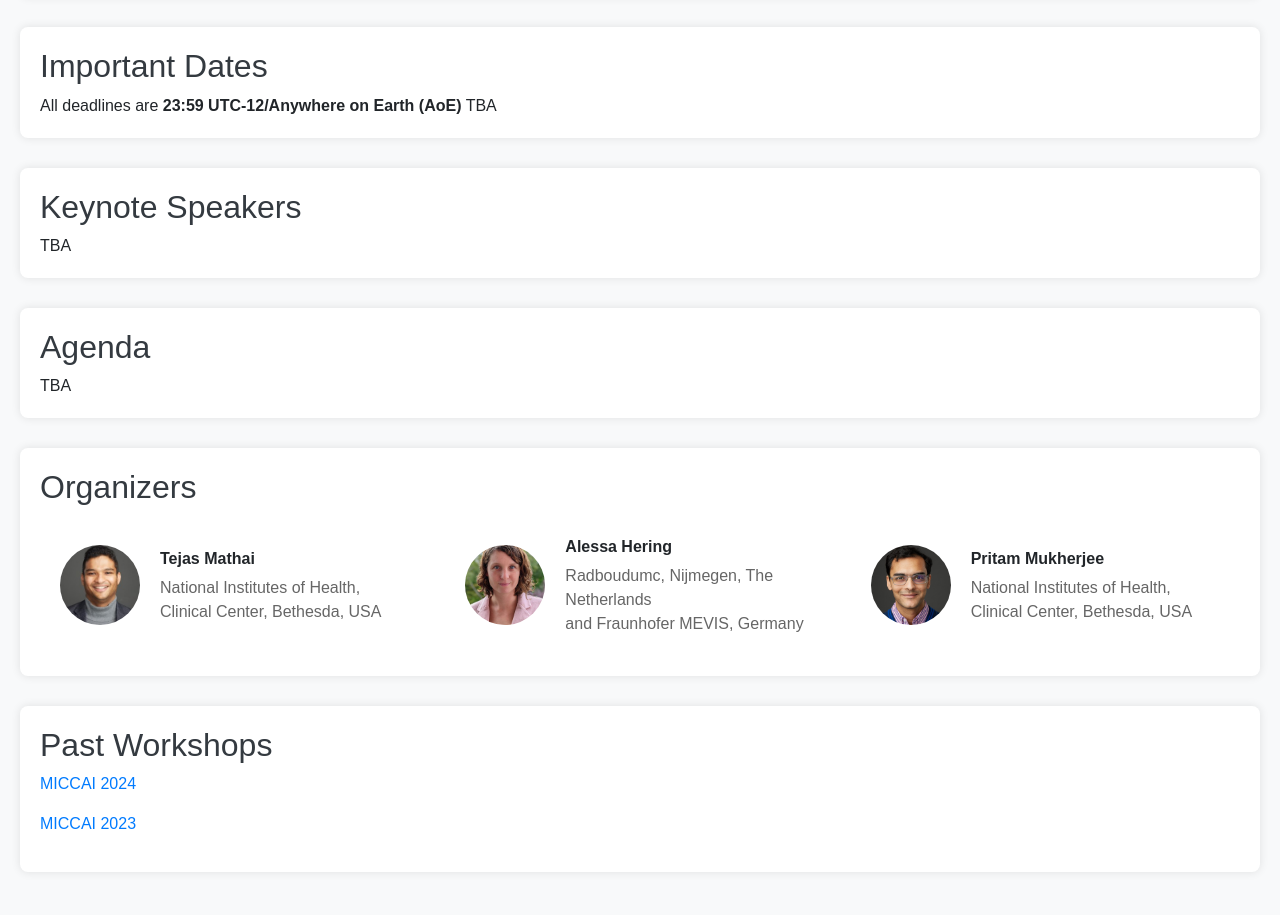
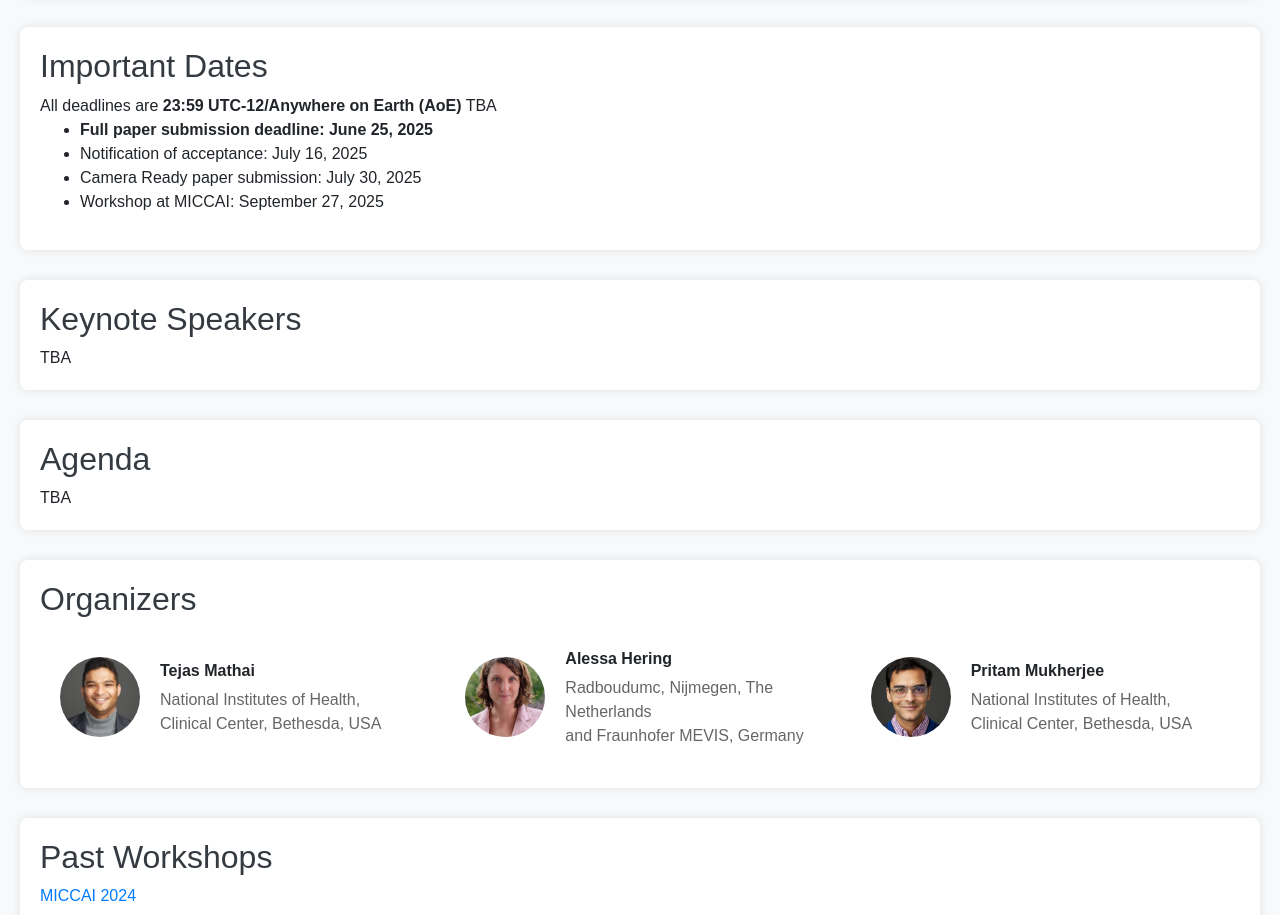
Before and after one commit to ldtm-miccai/lmid2025, a plain HTML site: page index.html in a window 1280 px wide. Shown: the part 1435-2350 px from the top of the page. Drawn offline with nearby package versions, Linux system fonts and the light colour scheme.

Commit message:
Update index.html
Updated deadlines

```diff
--- a/index.html
+++ b/index.html
@@ -428,12 +428,12 @@
             <h2>Important Dates</h2>
             All deadlines are <strong>23:59 UTC-12/Anywhere on Earth (AoE)</strong>
             TBA
-            <!-- <ul>
-                <li><strong>Full paper submission deadline EXTENDED: <s>June 24, 2024</s> June 28, 2024</strong></li>
-                <li>Notification of acceptance: July 15, 2024</li>
-                <li>Camera Ready paper submission: August 5, 2024</li>
-                <li>Notification of acceptance (abstracts): August 19, 2024</li>
-            </ul> -->
+            <ul>
+                <li><strong>Full paper submission deadline: June 25, 2025</strong></li>
+                <li>Notification of acceptance: July 16, 2025</li>
+                <li>Camera Ready paper submission: July 30, 2025</li>
+                <li>Workshop at MICCAI: September 27, 2025</li>
+            </ul>
         </section>
 
         <section id="keynote-speakers">
```
